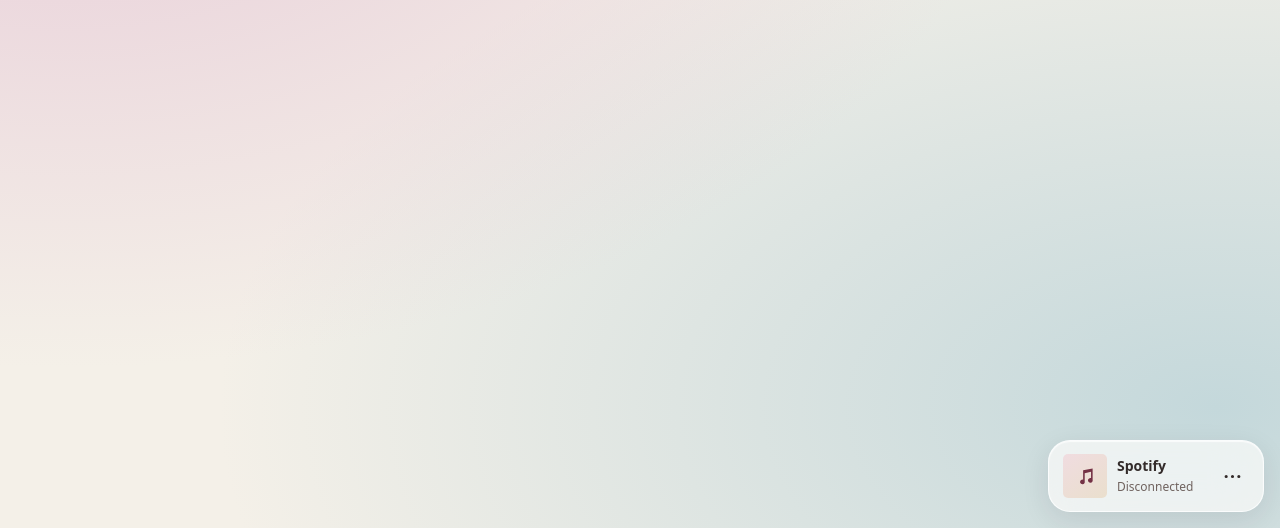
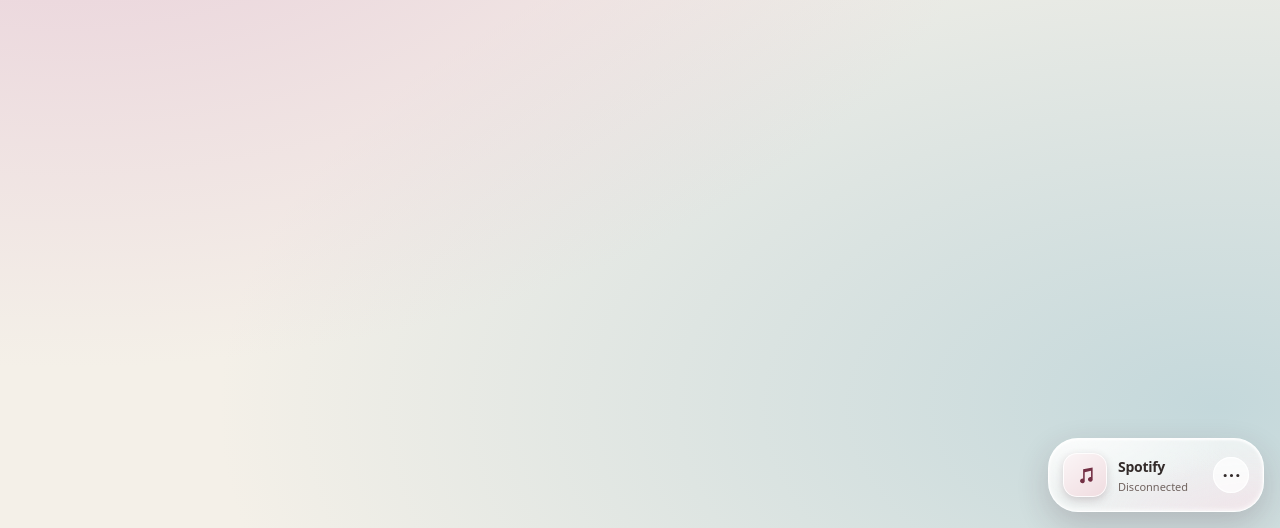
Before and after one commit to jeilprogress/folio, a plain HTML site: page index.html in a window 1280 px wide. Shown: the part 272-800 px from the top of the page. Drawn offline with Linux system fonts and the light colour scheme.

Commit message:
Give the floating Spotify player a liquid-glass finish

```diff
--- a/index.html
+++ b/index.html
@@ -21,21 +21,48 @@ header{background:transparent;border:0}.landing{max-width:900px;margin:clamp(48p
 [popover]{position:fixed;inset:auto;color:var(--ink);border-radius:20px;padding:18px;margin:0;max-height:75svh;overflow:auto}#drawer,#tools{top:72px;left:16px;max-width:calc(100vw - 32px)}#drawer{width:270px}#tools:not(:popover-open){display:none}#drawer h2{margin:16px 0 4px}.sceneList{margin:8px 0}.roomStats{color:var(--muted);font-size:12px;margin:14px 0 0}.soundPanel{right:16px;bottom:73px;width:240px}.soundPanel small,.soundPanel a{display:block;margin:6px 0 10px;color:var(--muted)}.soundPanel button{margin-top:10px}.sceneList .selected{background:var(--soft)}
 
 #editor{font-size:var(--writing-size,20px)}#editor p{margin:0}
-#miniPlayer{position:fixed;z-index:2;right:max(16px,env(safe-area-inset-right));bottom:max(16px,env(safe-area-inset-bottom));width:248px;max-width:calc(100vw - 24px);padding:13px 14px 8px;border-radius:22px;box-shadow:inset 0 1px 1px var(--edge),0 8px 28px #261a2b18}
+#miniPlayer{
+  --player-sheen:rgba(255,255,255,.74);--player-tint:rgba(243,213,224,.49);
+  --player-shadow:rgba(71,36,52,.2);--player-rim:rgba(255,255,255,.88);
+  position:fixed;z-index:2;right:max(16px,env(safe-area-inset-right));bottom:max(16px,env(safe-area-inset-bottom));
+  width:248px;max-width:calc(100vw - 24px);padding:14px;border-radius:30px;
+  background:radial-gradient(ellipse at 9% 0%,var(--player-sheen),transparent 58%),
+    radial-gradient(ellipse at 100% 100%,var(--player-tint),transparent 64%),var(--glass);
+  border:1px solid var(--player-rim);
+  -webkit-backdrop-filter:blur(30px) saturate(165%);backdrop-filter:blur(30px) saturate(165%);
+  box-shadow:inset 0 1px 2px var(--player-rim),inset 0 -1px 5px var(--player-sheen),
+    0 12px 32px var(--player-shadow);
+}
+.dark #miniPlayer{
+  --player-sheen:rgba(255,231,245,.13);--player-tint:rgba(177,103,140,.2);
+  --player-shadow:rgba(0,0,0,.36);--player-rim:rgba(255,225,242,.27);
+}
 .playerTop{display:flex;align-items:center;gap:10px}
-#grip{display:flex;align-items:center;gap:10px;flex:1;min-width:0;padding:0;text-align:left;touch-action:none;cursor:grab;user-select:none;border-radius:8px}
-#grip:hover{background:transparent}#grip:active{cursor:grabbing;transform:none}
-.artTile{position:relative;display:grid;place-items:center;flex:0 0 44px;height:44px;border-radius:5px;overflow:hidden;background:linear-gradient(145deg,var(--soft),var(--wash));color:var(--wine)}
-.artTile img{position:absolute;inset:0;width:100%;height:100%;object-fit:contain;pointer-events:none}
-.songText{display:grid;min-width:0;gap:2px}.songText>*{overflow:hidden;text-overflow:ellipsis;white-space:nowrap}
-#track{font-size:14px;line-height:1.3}#artist{font-size:12px;color:var(--muted)}
+#grip{display:flex;align-items:center;gap:11px;flex:1;min-width:0;padding:0;text-align:left;touch-action:none;cursor:grab;user-select:none;border-radius:14px}
+#grip:hover{background:transparent}#grip:active{cursor:grabbing}
+.artTile{
+  position:relative;display:grid;place-items:center;flex:0 0 44px;height:44px;border-radius:14px;
+  overflow:hidden;background:linear-gradient(145deg,var(--player-sheen),transparent),var(--soft);
+  color:var(--wine);box-shadow:inset 0 0 0 1px var(--player-rim),0 3px 8px var(--player-shadow);
+}
+.artTile img{position:absolute;inset:0;width:100%;height:100%;object-fit:cover;pointer-events:none}
+.songText{display:grid;min-width:0;gap:3px}.songText>*{overflow:hidden;text-overflow:ellipsis;white-space:nowrap}
+.songText strong{font-size:14px;letter-spacing:-.02em}.songText small{color:var(--muted);font-size:11px}
 #miniPlayer svg{width:19px;height:19px;fill:currentColor;display:block}
-.playerMenu,.transportRow button{display:grid;place-items:center;padding:0;width:34px;height:34px;border-radius:50%}
-.playerMenu{margin-left:auto}.transportRow{display:flex;align-items:center;justify-content:center;gap:12px;margin-top:3px}
-.transportRow #playTrack{width:38px;height:38px;background:var(--soft);color:var(--wine)}
-#transport{margin-top:12px}.timeRow{display:flex;justify-content:space-between;color:var(--muted);font:10px/1.25 system-ui;font-variant-numeric:tabular-nums}
-.timeline{height:3px;border-radius:8px;background:var(--line);overflow:hidden;margin-top:4px}.timeline i{display:block;height:100%;width:0;background:var(--wine);border-radius:inherit}
-#miniPlayer:has(#transport[hidden]){width:216px;padding-bottom:13px}
+.playerMenu,.transportRow button{display:grid;place-items:center;flex:none;padding:0;width:36px;height:36px;border-radius:50%}
+.playerMenu{margin-left:auto;background:var(--player-sheen);box-shadow:inset 0 0 0 1px var(--player-rim)}
+.playerMenu svg{width:16px;height:16px}
+.transportRow{display:flex;align-items:center;justify-content:center;gap:12px;margin-top:7px}
+.transportRow #playTrack{
+  width:42px;height:42px;background:linear-gradient(145deg,var(--player-sheen),transparent),var(--soft);
+  color:var(--wine);box-shadow:inset 0 0 0 1px var(--player-rim),0 4px 10px var(--player-shadow);
+}
+.playerMenu:hover,.transportRow button:hover,.transportRow #playTrack:hover{background-color:var(--wash)}
+#transport{margin-top:12px;padding:8px 10px 5px;border-radius:19px;background:var(--player-sheen)}
+.timeRow{display:flex;justify-content:space-between;color:var(--muted);font:10px/1.25 system-ui;font-variant-numeric:tabular-nums}
+.timeline{height:4px;border-radius:8px;background:var(--line);overflow:hidden;margin-top:5px}
+.timeline i{display:block;height:100%;width:0;background:linear-gradient(90deg,var(--wine),color-mix(in srgb,var(--wine) 72%,var(--ink)));border-radius:inherit}
+#miniPlayer:has(#transport[hidden]){width:216px}
 #count{position:fixed;left:max(16px,env(safe-area-inset-left));bottom:max(16px,env(safe-area-inset-bottom));z-index:3;border-radius:999px;padding:7px 13px;font:500 12px/1.4 system-ui;font-variant-numeric:tabular-nums;color:var(--ink);pointer-events:none}
 @media(max-width:420px){#miniPlayer{bottom:calc(max(16px,env(safe-area-inset-bottom)) + 38px);width:220px}.writer{padding-bottom:212px}}
 .sizeChoice{font-size:13px;padding:5px}
```
